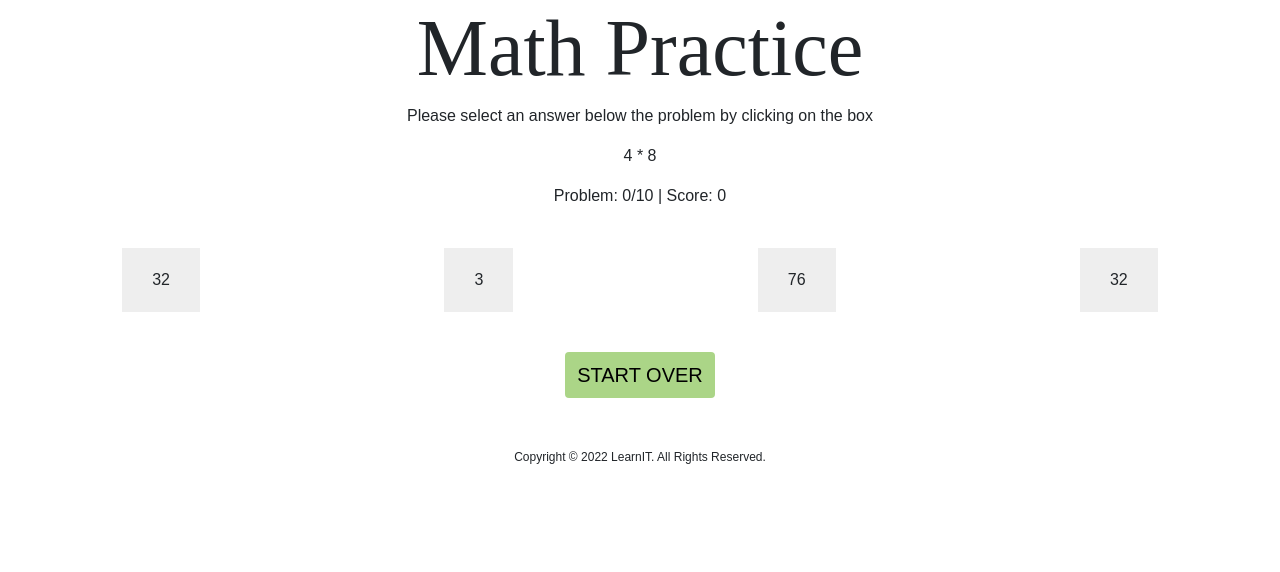
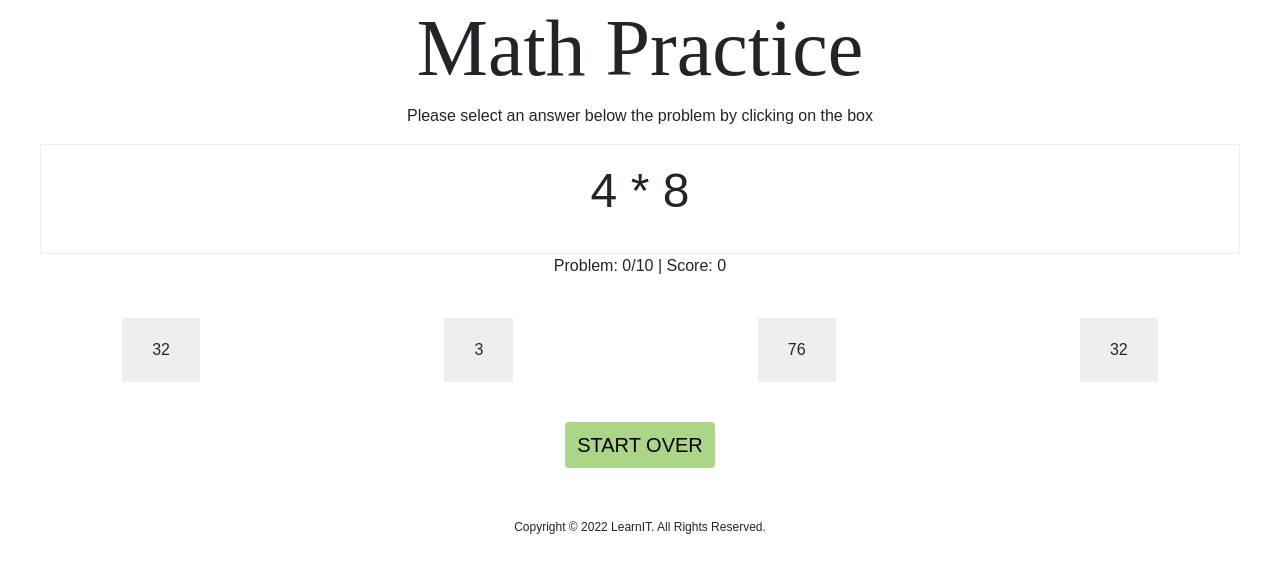
Before and after one commit to cgraham74/math_project, a React (Create React App) app: page / in a window 1280 px wide. Shown: the top 572 px of the page. Built offline with nearby package versions, Linux system fonts and the light colour scheme.

Commit message:
ToDo - start over button

```diff
--- a/src/App.css
+++ b/src/App.css
@@ -17,7 +17,7 @@ h1 {
   font-size: 5rem;
 }
 
-#problem .expression {
+#problem, .expression {
   font-size: 48px;
   border: 1px solid #eeeeee;
   padding: 10px;
@@ -67,6 +67,6 @@ button {
   margin-right: 10px;
 }
 
-/* .show-hide {
+.show-hide {
   display: none;
-} */
+}
--- a/src/App.js
+++ b/src/App.js
@@ -7,7 +7,7 @@ function App() {
   return (
     <div className="App">
       <Header />
-      <div id="game" className="show-hide">
+      <div id="game" >
       <Game />
       </div>
       <Footer />
--- a/src/components/Game.js
+++ b/src/components/Game.js
@@ -111,26 +111,31 @@ export default function Game() {
   const [correctAnswer, setCorrectAnswer] = useState(firstNum * secondNum);
   const [score, setScore] = useState(0);
   const [problemCounter, setProblemCounter] = useState(0);
+  const [hide, setHide] = useState(false);
 
-  function updatefExpression() {
+  function updateExpression() {
     let firstNewNum = randomNumber(10);
     let secondNewNum = randomNumber(10);
     setFirstNum(firstNewNum);
     setSecondNum(secondNewNum);
-    setCorrectAnswer(firstNewNum * secondNewNum)
+    setCorrectAnswer(firstNewNum * secondNewNum);
   }
 
   function RenderAnswers(props) {
-
     const answers = props.answers.map((answer) => {
       return (
         <>
           <li
             onClick={(e) => {
               setProblemCounter(problemCounter + 1);
-              let currentAnswer = parseInt(e.target.innerText);
-              if (currentAnswer === correctAnswer) setScore(score + 1);
-              updatefExpression();
+              if (problemCounter < 9) {
+                 let currentAnswer = parseInt(e.target.innerText);
+                if (currentAnswer === correctAnswer) setScore(score + 1);
+                updateExpression();
+              } else {
+                setHide(prevHide => !hide);
+              }
+
             }}
           >
             {answer}
@@ -140,21 +145,19 @@ export default function Game() {
     });
     return (
       <>
-        <RenderScore problemCounter={problemCounter} score={score} />
-        <section id="answers">
-          <ul>{answers}</ul>
-        </section>
+        <div class="a" id="answers">
+          {!hide && <ul>{answers}</ul>}
+        </div>
       </>
     );
   }
 
   return (
     <>
-      <RenderProblem
-        firstNum={firstNum}
-        secondNum={secondNum}
-      />
-      <RenderAnswers correctAnswer={correctAnswer}
+      <RenderProblem firstNum={firstNum} secondNum={secondNum} hide={hide}/>
+      <RenderScore problemCounter={problemCounter} score={score} />
+      <RenderAnswers
+        correctAnswer={correctAnswer}
         answers={shuffleArray([
           randomNumber(100),
           randomNumber(100),
@@ -171,12 +174,12 @@ export function StartOver() {
   function reset() {
     document.getElementById("checkboxHolder").style.display = "";
     document.getElementById("start").style.display = "";
-    document.getElementById("game").classList.add("show-hide");
-    document.getElementById("startOver").classList.add("show-hide");
+    // document.getElementById("game").classList.add("show-hide");
+    // document.getElementById("startOver").classList.add("show-hide");
   }
 
   return (
-    <button id="startOver" className="start show-hide" onClick={reset}>
+    <button id="startOver" className="start" onClick={reset}>
       Start Over
     </button>
   );
@@ -296,7 +299,6 @@ export function StartOver() {
 //   );
 //}
 
-
 // export function Start() {
 //   return (
 //     <button id="start" className="start" onClick={displayGame}>
--- a/src/components/RenderProblem.js
+++ b/src/components/RenderProblem.js
@@ -1,12 +1,15 @@
-import React from 'react';
+import React from "react";
 
 export default function RenderProblem(props) {
   return (
-      <div className="expression">
+    <>
+      {!props.hide && (
+        <div className="expression" id="problem">
           <p>
-          {/* {props.firstNum} {props.operators} {props.secondNum} */}
             {props.firstNum} * {props.secondNum}
           </p>
         </div>
+      )}
+    </>
   );
 }
```
Lines whose indentation alone changed are shown as unchanged.
